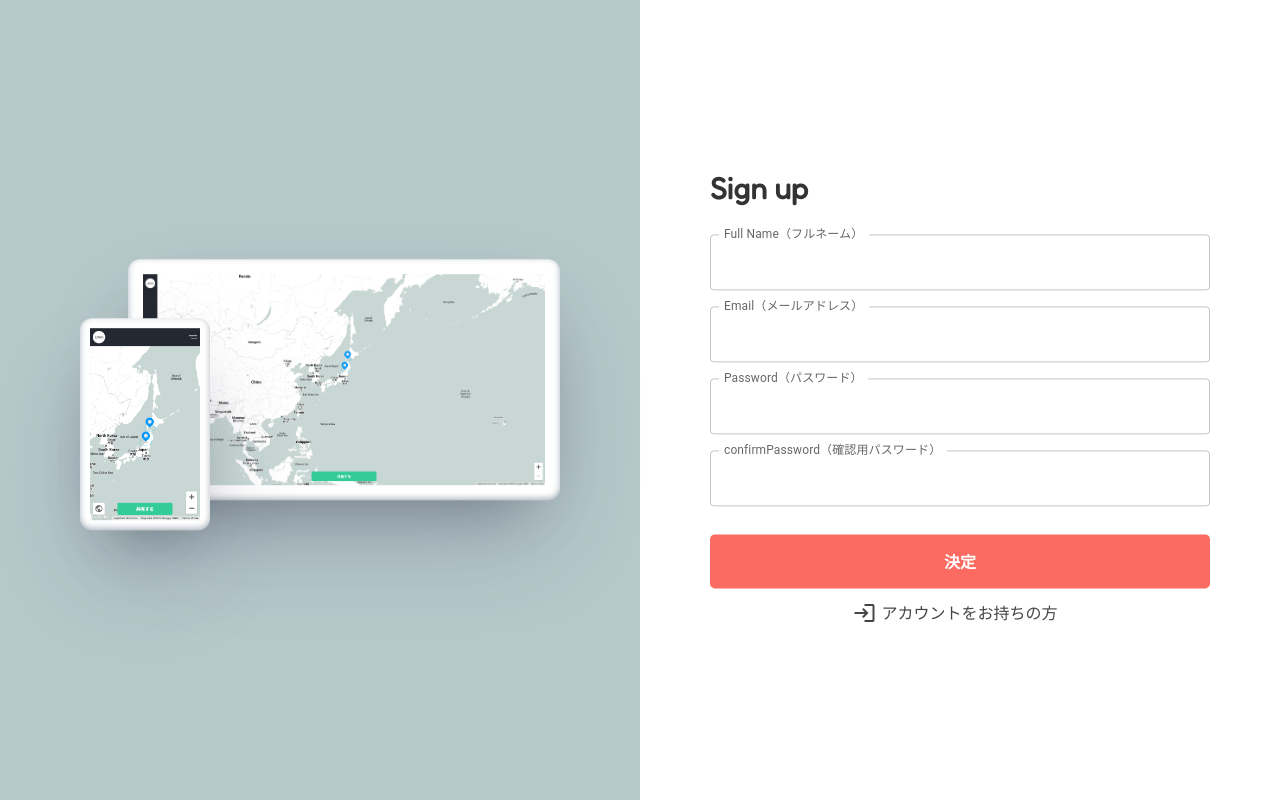
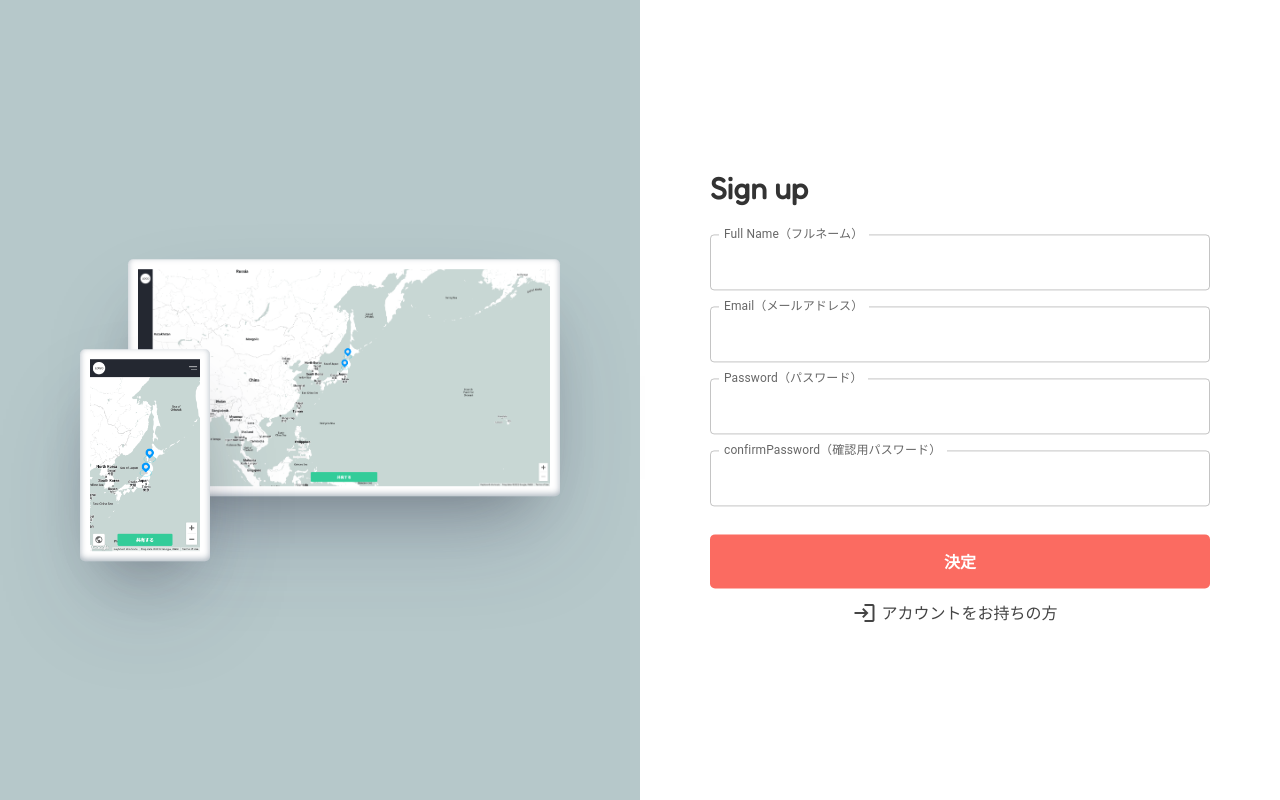
Before and after one commit to lib-georgia/portfolio2, a React (Create React App) app: page /signup in a window 1280 px wide. Built offline with nearby package versions, Linux system fonts and the light colour scheme; no server answers.

Commit message:
edited signin page css

```diff
--- a/src/pages/styles/SignUp.module.scss
+++ b/src/pages/styles/SignUp.module.scss
@@ -1,13 +1,3 @@
-// $breakpoints: (
-//   "sp": "(max-width: 750px)",
-//   "tb": "(min-width: 751px) and (max-width: 1000px)",
-//   "pc": "(min-width: 1001px)",
-// );
-// @mixin mq($breakpoint: sp) {
-//   @media #{map-get($breakpoints, $breakpoint)} {
-//     @content;
-//   }
-// }
 @import "./_breakpoint";
 @import "./_mixin";
 .ovf {
@@ -31,9 +21,9 @@
         right: 0;
         .inner {
           width: 100%;
-          padding: 15px 15px 10px 15px;
+          padding: 10px 10px 5px 10px;
           background: #fff;
-          border-radius: 12px;
+          border-radius: 5px;
           box-sizing: border-box;
           box-shadow: 0 50px 100px -20px rgb(50 50 93 / 25%),
             0 30px 60px -30px rgb(0 0 0 / 30%),
@@ -45,19 +35,21 @@
         }
       }
       .spDisplay {
-        width: 30%;
         position: absolute;
-        top: 12%;
         left: 0;
+        @include mq(vertical){
+          width: 30%;
+          top: 25%;
+        }
         @include mq(beside){
-          top: 21%;
+          top: 32%;
           width: 27%;
         }
         .inner {
           width: 100%;
           padding: 10px 10px 5px 10px;
           background: #fff;
-          border-radius: 12px;
+          border-radius: 5px;
           box-sizing: border-box;
           box-shadow: 0 50px 100px -20px rgb(50 50 93 / 25%),
             0 30px 60px -30px rgb(0 0 0 / 30%),
@@ -182,9 +174,16 @@
       position: relative;
       float: none;
       .displayBx {
-        width: 70%;
-        height: 40vw;
-        top: 58%;
+        @include mq(vertical){
+          width: 70%;
+          height: 40vw;
+          top: 58%;
+        }
+        @include mq(beside){
+          width: 35%;
+          height: 19vw;
+          top: 50%;
+        }
       }
     }
     .right {
```
Also changed, not shown: 2 other files (tests, documents, lock files or other folders).
